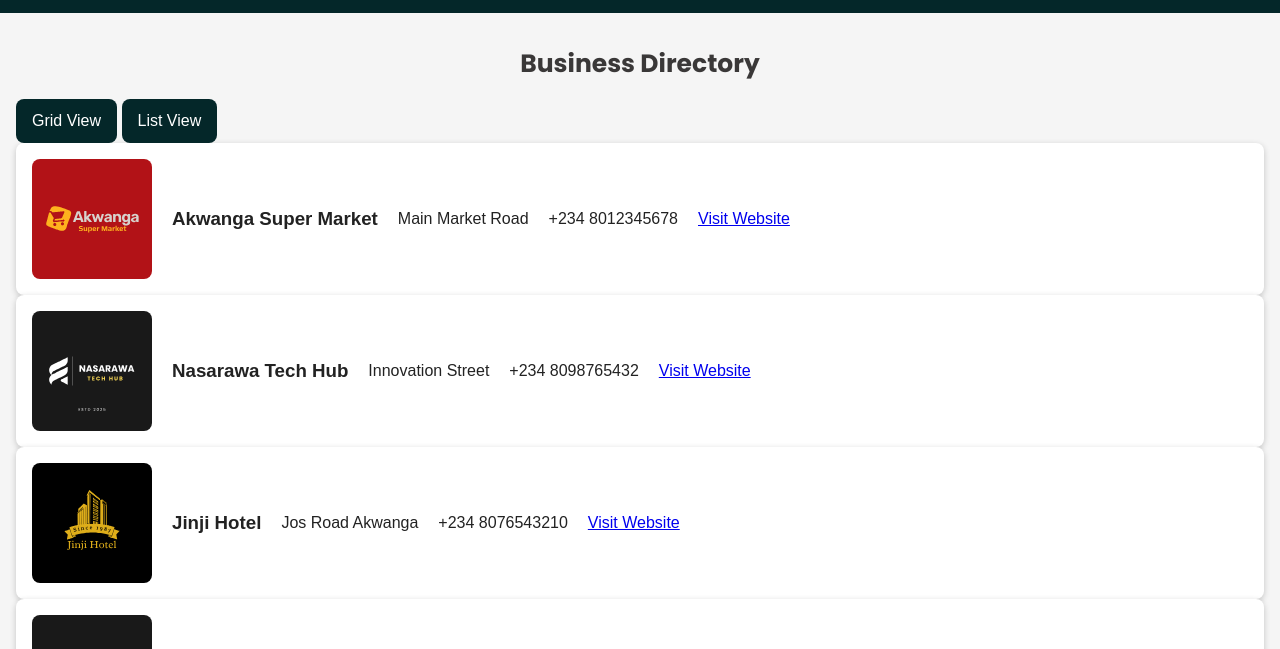
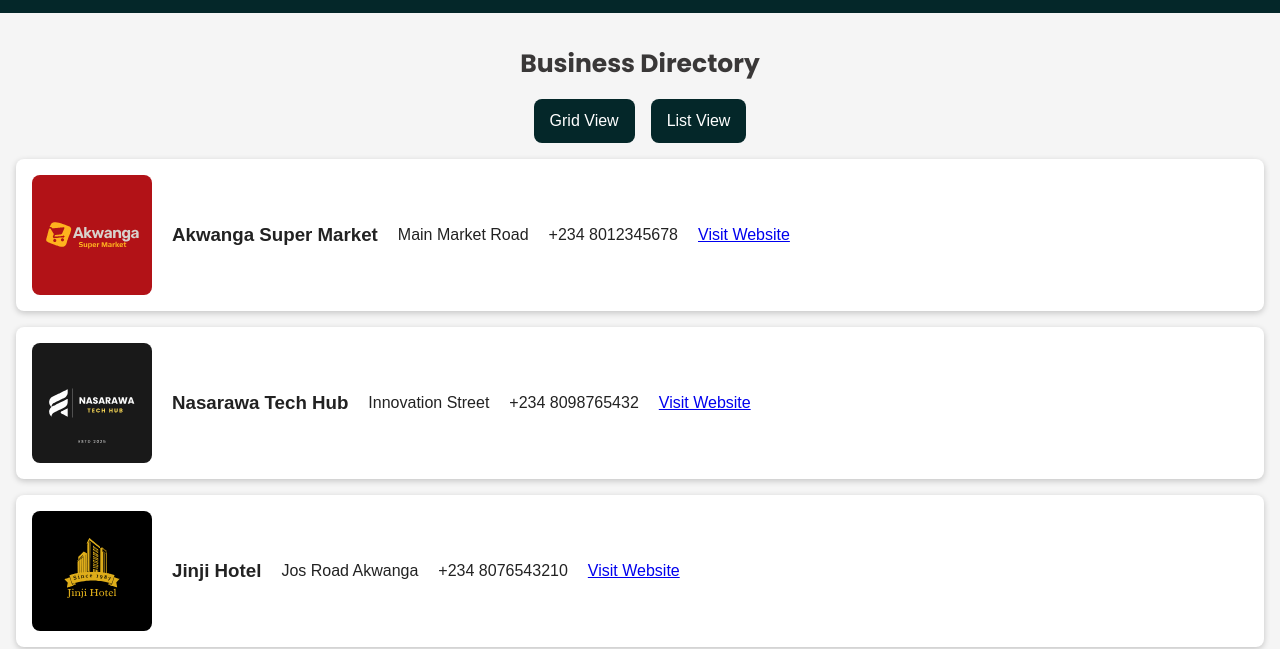
Before and after one commit to gentle2023/wdd231, a plain HTML site: page chamber/directory.html in a window 1280 px wide. Both pictures are taken after a click on the button "List View". Shown: the part 109-758 px from the top of the page. Drawn offline with Linux system fonts and the light colour scheme.

Commit message:
added CSS to control the List view

```diff
--- a/chamber/styles/small.css
+++ b/chamber/styles/small.css
@@ -109,6 +109,13 @@
   margin-top: 30px;
 }
 
+#members.list {
+  display: flex;
+  flex-direction: column;
+  gap: 1rem;
+}
+
+
 /* MEMBER CARD */
 
 .card {
@@ -116,6 +123,7 @@
   padding: var(--padding-medium);
   border-radius: var(--radius);
   box-shadow: 0 2px 6px rgba(0,0,0,0.2);
+  text-align: center;
 }
 
 .card img {
@@ -123,7 +131,15 @@
   border-radius: var(--radius);
 }
 
+
 /* VIEW BUTTONS */
+
+.view-buttons {
+  display: flex;
+  justify-content: center;
+  gap: 1rem;
+  margin: 1rem 0;
+}
 
 .view-buttons button {
   padding: 0.8rem 1rem;
@@ -132,7 +148,6 @@
   color: var(--white);
   border-radius: var(--radius);
   cursor: pointer;
-  align-items: center;
 }
 
 /* FOOTER */
```
